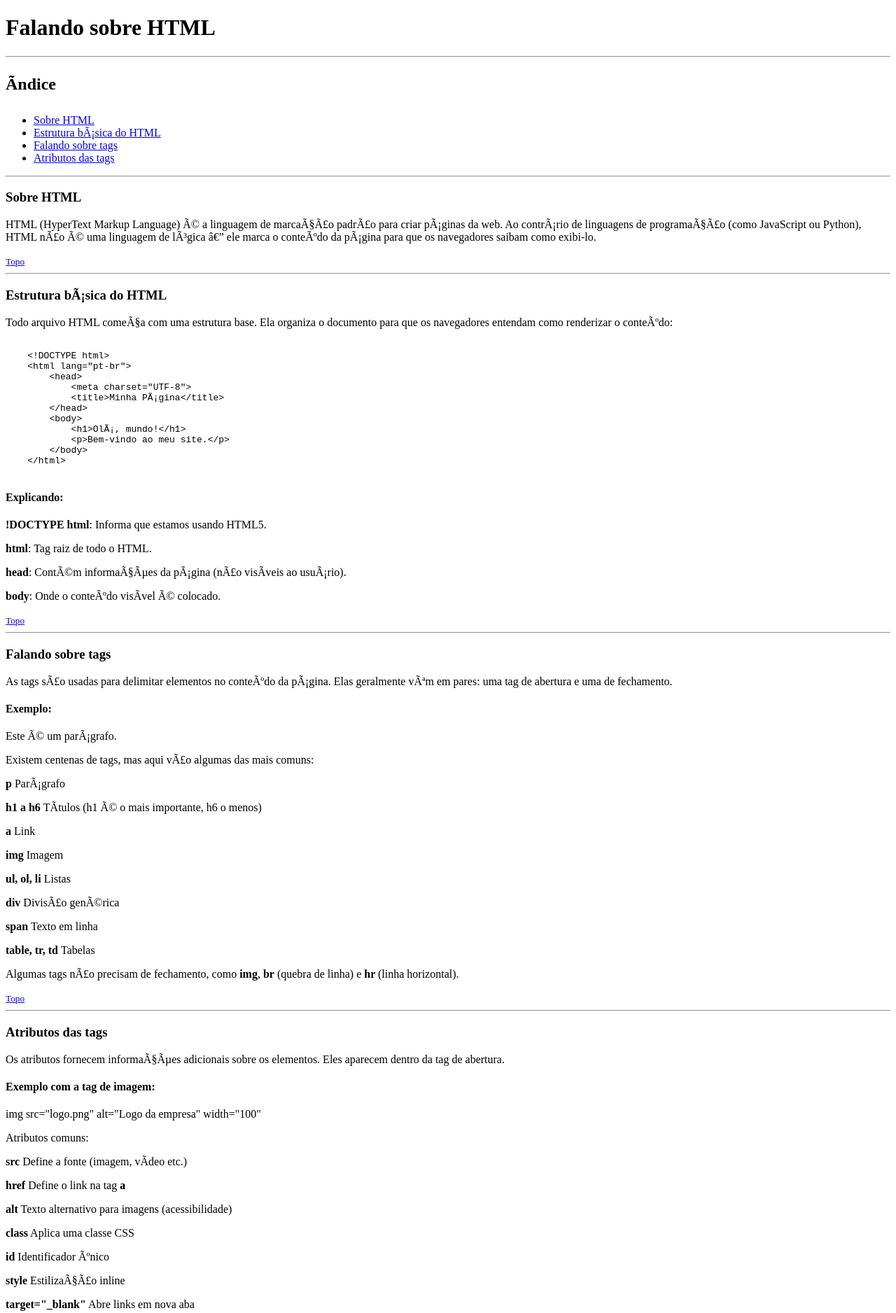
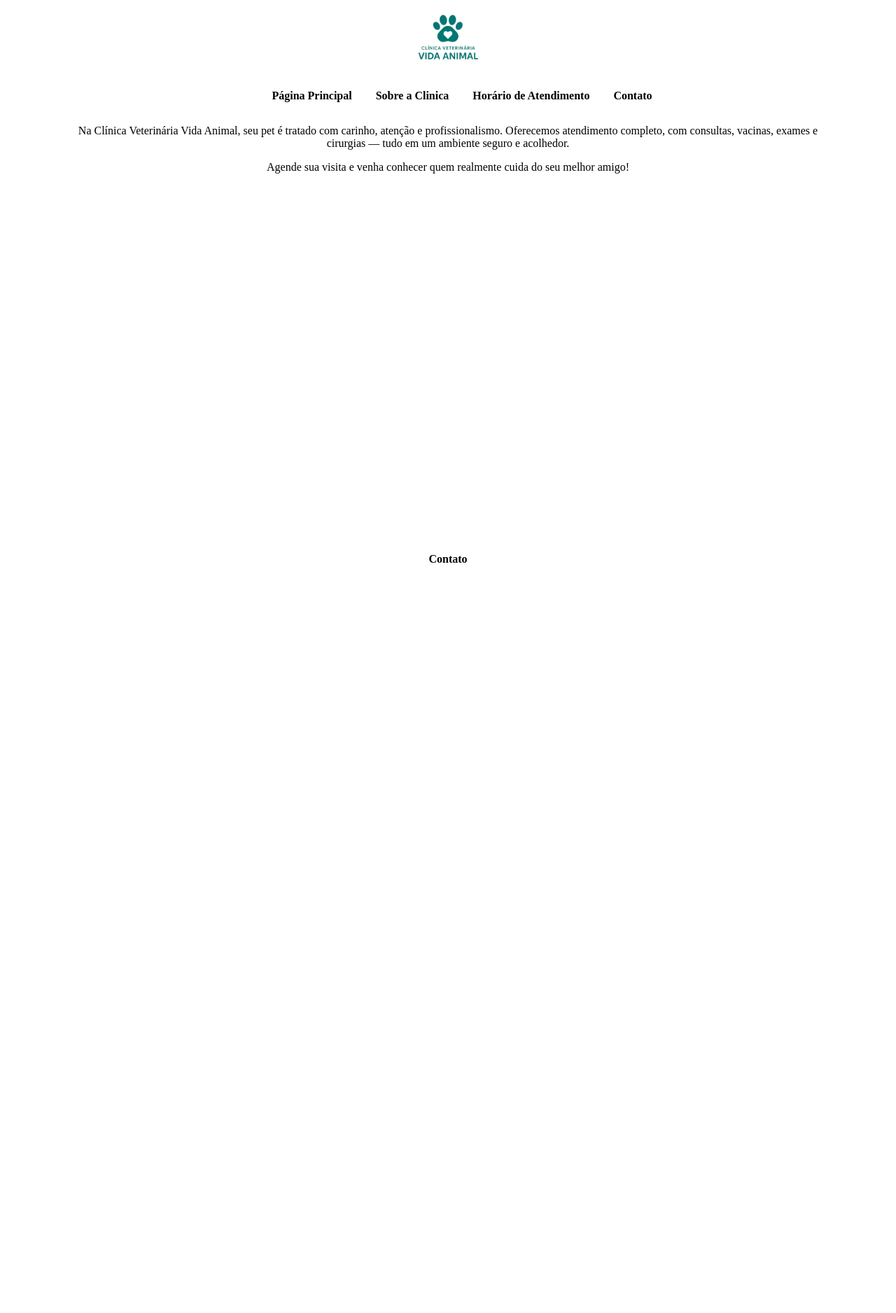
Before and after one commit to carolinavitorio/Desafio-HTML-DIO, a plain HTML site: page index.html in a window 1280 px wide. Shown: the top 1876 px of the page at 70% size. After the commit the page ends 816 px from the top, so only its background shows below. Drawn offline with Linux system fonts and the light colour scheme.

Commit message:
Desafio Página HTML Desafio

```diff
--- a/index.html
+++ b/index.html
@@ -1,101 +1,90 @@
 <!DOCTYPE html>
-<html lang="en">
+<html lang="pt">
 
 <head>
-    <title>Formação HTML</title>
+    <meta charset="UTF-8">
+    <meta name="viewport" content="width=device-width, initial-scale=1.0">
+    <title>Desafio HTML</title>
 </head>
 
 <body>
-    <h1>Falando sobre HTML</h1>
-    <hr>
+    <style>
+        body {
+            display: flex;
+            flex-direction: column;
+            min-height: 100vh;
+        }
 
-    <h2 id="inicio">Índice</h2>
-    <ul>
-        <li><a href="#sobre">Sobre HTML</a></li>
-        <li><a href="#estrutura">Estrutura básica do HTML</a></li>
-        <li><a href="#sobre-tags">Falando sobre tags</a></li>
-        <li><a href="#atributos-da-tag">Atributos das tags</a></li>
-    </ul>
-    <hr>
+        .content {
+            flex-grow: 1;
+            text-align: center;
+            width: 85%;
+            margin: auto;
+        }
 
-    <h3 id="sobre">Sobre HTML</h3>
-    <p>HTML (HyperText Markup Language) é a linguagem de marcação padrão para criar páginas da web. Ao contrário de
-        linguagens de programação (como JavaScript ou Python), HTML não é uma linguagem de lógica — ele marca o conteúdo
-        da página para que os navegadores saibam como exibi-lo.</p>
-    <small><a href="#inicio">Topo</a></small>
-    <hr>
+        img {
+            width: 100px;
+        }
 
+        nav {
+            text-align: center;
+        }
 
-    <h3 id="estrutura">Estrutura básica do HTML</h3>
-    <p>Todo arquivo HTML começa com uma estrutura base. Ela organiza o documento para que os navegadores entendam como renderizar o conteúdo:
+        ul {
+            list-style: none;
+        }
 
-    <pre><code>
-    &lt;!DOCTYPE html&gt;
-    &lt;html lang="pt-br"&gt;
-        &lt;head&gt;
-            &lt;meta charset="UTF-8"&gt;
-            &lt;title&gt;Minha Página&lt;/title&gt;
-        &lt;/head&gt;
-        &lt;body&gt;
-            &lt;h1&gt;Olá, mundo!&lt;/h1&gt;
-            &lt;p&gt;Bem-vindo ao meu site.&lt;/p&gt;
-        &lt;/body&gt;
-    &lt;/html&gt;
-    </code></pre>
+        li {
+            display: inline-block;
+        }
 
-    <h4>Explicando:</h4>
-    <p><strong>!DOCTYPE html</strong>: Informa que estamos usando HTML5.</p>
+        a {
+            font-weight: 700;
+            font-size: 16pxpx;
+            margin: 10px;
+            padding: 5px;
+            color: black;
+            text-decoration: none;
+        }
 
-    <p><strong>html</strong>: Tag raiz de todo o HTML.</p>
+        a:hover {
+            color: #017774;
+            background-color: transparent;
+        }
 
-    <p><strong>head</strong>: Contém informações da página (não visíveis ao usuário).</p>
+        section p {
+            font-size: 16px;
+        }
 
-    <p><strong>body</strong>: Onde o conteúdo visível é colocado.</p>
+        footer {
+            text-align: center;
+        }
+    </style>
 
-    <small><a href="#inicio">Topo</a></small>
-    <hr>
+    <nav>
+        <img src="./src/inicial.png" alt="">
+        <ul>
+            <li><a href="index.html">Página Principal</a></li>
+            <li><a href="about.html">Sobre a Clinica</a></li>
+            <li><a href="horario.html">Horário de Atendimento</a></li>
+            <li><a href="contato.html">Contato</a></li>
+        </ul>
+    </nav>
 
-    <h3 id="sobre-tags">Falando sobre tags</h3>
-    <p>As tags são usadas para delimitar elementos no conteúdo da página. Elas geralmente vêm em pares: uma tag de
-        abertura e uma de fechamento.
+    <section class="content">
+        <p>
+            Na Clínica Veterinária Vida Animal, seu pet é tratado com carinho, atenção e profissionalismo. Oferecemos
+            atendimento completo, com consultas, vacinas, exames e cirurgias — tudo em um ambiente seguro e acolhedor.
+        </p>
+        <blockquote>
+            Agende sua visita e venha conhecer quem realmente cuida do seu melhor amigo!
+        </blockquote>
 
-    <h4>Exemplo:</h4>
+    </section>
 
-    <p>Este é um parágrafo. </p>
-    <p>Existem centenas de tags, mas aqui vão algumas das mais comuns:
-
-    <p><strong>p </strong> Parágrafo</p>
-    <p><strong>h1 a h6 </strong> Títulos (h1 é o mais importante, h6 o menos)</p>
-    <p><strong>a </strong> Link</p>
-    <p><strong>img </strong> Imagem</p>
-    <p><strong>ul, ol, li </strong> Listas</p>
-    <p><strong>div </strong> Divisão genérica</p>
-    <p><strong>span </strong> Texto em linha</p>
-    <p><strong>table, tr, td </strong> Tabelas </p>
-
-    <p>Algumas tags não precisam de fechamento, como <strong>img</strong>, <strong>br</strong> (quebra de linha) e
-        <strong>hr </strong> (linha horizontal).
-    </p>
-    <small><a href="#inicio">Topo</a></small>
-    <hr>
-
-    <h3 id="atributos-da-tag">Atributos das tags</h3>
-    <p>Os atributos fornecem informações adicionais sobre os elementos. Eles aparecem dentro da tag de abertura.
-
-    <h4>Exemplo com a tag de imagem:</h4>
-
-    <p> img src="logo.png" alt="Logo da empresa" width="100" </p>
-    <p>Atributos comuns:</p>
-
-    <p><strong>src</strong> Define a fonte (imagem, vídeo etc.)</p>
-    <p><strong>href</strong> Define o link na tag <strong>a</strong></p>
-    <p><strong>alt</strong> Texto alternativo para imagens (acessibilidade)</p>
-    <p><strong>class</strong> Aplica uma classe CSS</p>
-    <p><strong>id</strong> Identificador único</p>
-    <p><strong>style</strong> Estilização inline</p>
-    <p><strong>target="_blank"</strong> Abre links em nova aba</p>
-    <small><a href="#inicio">Topo</a></small>
-
+    <footer>
+        <a href="contato.html">Contato</a>
+    </footer>
 </body>
 
 </html>
```
Also changed, not shown: about.html (added, +122 -0 lines), contato.html (added, +117 -0 lines), horario.html (added, +146 -0 lines), src/contato.png (added), src/horario.png (added), src/inicial.png (added), src/sobre.png (added).
